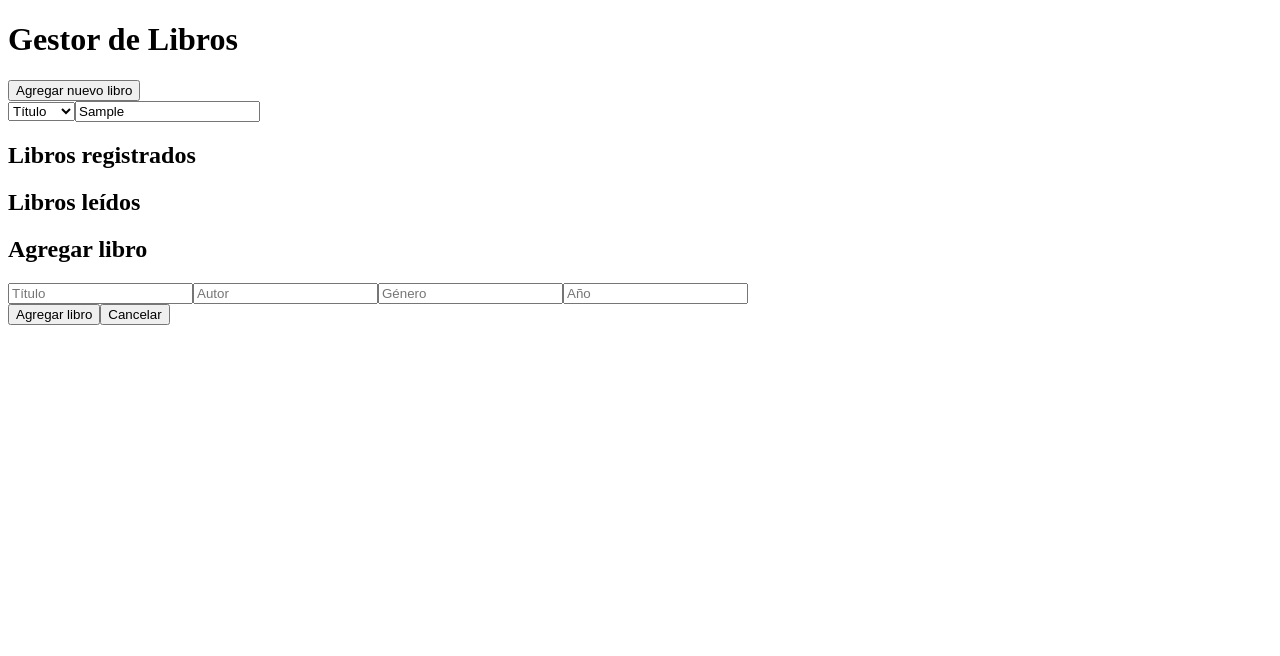
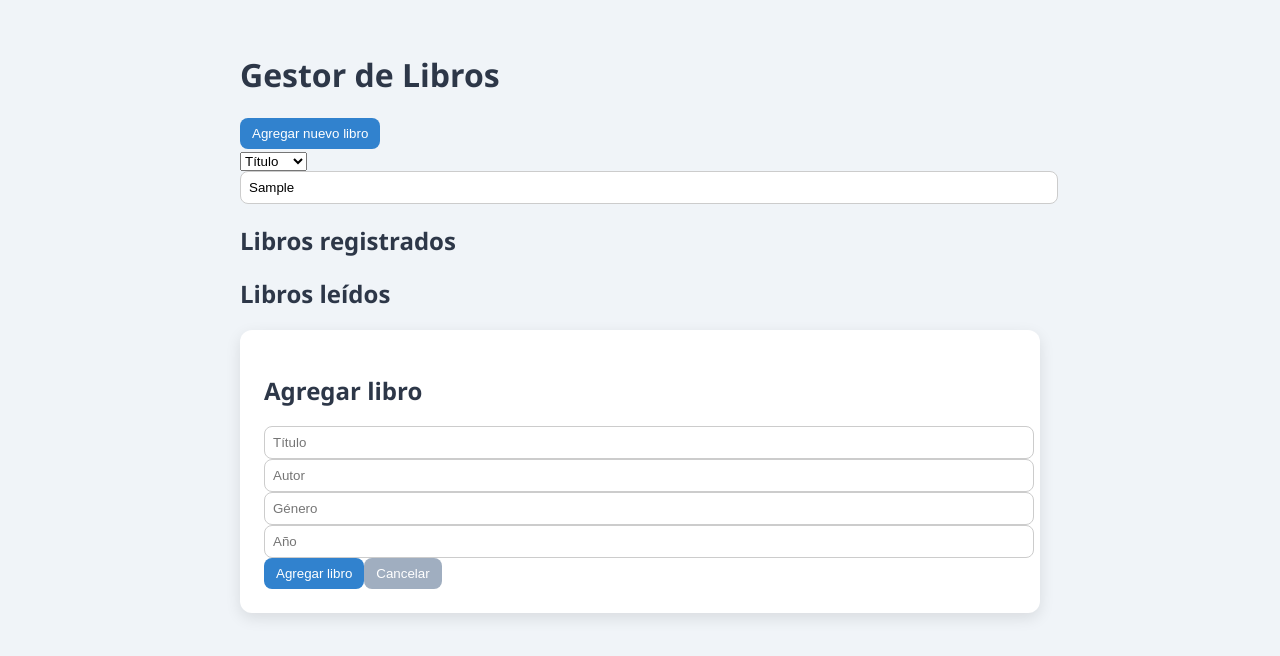
Before and after one commit to wuil2004/examen2, a React (Vite) app: page / in a window 1280 px wide. Both pictures are taken after typing "Sample" into the empty fields and a click on the button "Agregar nuevo libro". Shown: the top 656 px of the page. Built offline with nearby package versions, Linux system fonts and the light colour scheme.

Commit message:
funcional

```diff
--- a/src/App.jsx
+++ b/src/App.jsx
@@ -31,15 +31,14 @@ function App() {
   };
 
   return (
-    <div className="p-4">
+    <div className="container">
       <h1 className="text-2xl font-bold mb-4">Gestor de Libros</h1>
-      <button onClick={handleAdd} className="bg-green-600 text-white px-3 py-1 rounded mb-4">
+      <button onClick={handleAdd} className="primary mb-4">
         Agregar nuevo libro
       </button>
       <BookFilters filters={filters} setFilters={setFilters} />
       <BookList filters={filters} onEdit={handleEdit} />
       <ReadBooks />
-
       {showForm && (
         <BookForm
           editableBook={editableBook}
@@ -49,6 +48,7 @@ function App() {
       )}
     </div>
   );
+
 }
 
 export default App;
--- a/src/components/BookForm.jsx
+++ b/src/components/BookForm.jsx
@@ -36,10 +36,10 @@ export default function BookForm({ editableBook, onSave, onClose }) {
         <input placeholder="Año" value={form.year} onChange={e => setForm({ ...form, year: e.target.value })} />
 
         <div className="flex gap-2 mt-2">
-          <button type="submit" className="bg-blue-500 text-white px-2 py-1 rounded">
+          <button type="submit" className="primary">
             {editableBook ? "Guardar cambios" : "Agregar libro"}
           </button>
-          <button type="button" className="bg-gray-400 text-white px-2 py-1 rounded" onClick={onClose}>
+          <button type="button" className="secondary" onClick={onClose}>
             Cancelar
           </button>
         </div>
--- a/src/components/BookList.jsx
+++ b/src/components/BookList.jsx
@@ -14,13 +14,18 @@ export default function BookList({ filters, onEdit }) {
         <div>
             <h2>Libros registrados</h2>
             {filtered.map(book => (
-          <div key={book.id}>
+                <div key={book.id} className={`book-card ${book.read ? "read" : ""}`}>
                     <strong>{book.title}</strong> - {book.author} ({book.year}) [{book.genre}]
-            <button onClick={() => toggleRead(book.id)}>{book.read ? "Marcar como no leído" : "Marcar como leído"}</button>
-            <button onClick={() => onEdit(book)}>Editar</button>
-            <button onClick={() => deleteBook(book.id)}>Eliminar</button>
+                    <div>
+                        <button onClick={() => toggleRead(book.id)} className="secondary">
+                            {book.read ? "Marcar como no leído" : "Marcar como leído"}
+                        </button>
+                        <button onClick={() => onEdit(book)} className="primary">Editar</button>
+                        <button onClick={() => deleteBook(book.id)} className="secondary">Eliminar</button>
+                    </div>
                 </div>
             ))}
+
         </div>
     );
 }
--- a/src/index.css
+++ b/src/index.css
@@ -0,0 +1,85 @@
+/* index.css */
+
+body {
+  font-family: 'Segoe UI', Tahoma, Geneva, Verdana, sans-serif;
+  margin: 0;
+  padding: 0;
+  background: #f0f4f8;
+  color: #2c3e50;
+}
+
+h1, h2 {
+  color: #2d3748;
+}
+
+button {
+  border: none;
+  cursor: pointer;
+  transition: background 0.3s ease;
+}
+
+input {
+  padding: 8px;
+  border-radius: 8px;
+  border: 1px solid #ccc;
+  width: 100%;
+  transition: border 0.3s ease;
+}
+
+input:focus {
+  border-color: #3182ce;
+  outline: none;
+}
+
+form {
+  background: white;
+  padding: 1.5rem;
+  border-radius: 12px;
+  box-shadow: 0 5px 15px rgba(0, 0, 0, 0.1);
+}
+
+button.primary {
+  background-color: #3182ce;
+  color: white;
+  padding: 8px 12px;
+  border-radius: 8px;
+}
+
+button.primary:hover {
+  background-color: #2b6cb0;
+}
+
+button.secondary {
+  background-color: #a0aec0;
+  color: white;
+  padding: 8px 12px;
+  border-radius: 8px;
+}
+
+button.secondary:hover {
+  background-color: #718096;
+}
+
+.container {
+  max-width: 800px;
+  margin: auto;
+  padding: 2rem;
+}
+
+.book-card {
+  background: white;
+  border-left: 5px solid #3182ce;
+  margin-bottom: 1rem;
+  padding: 1rem;
+  border-radius: 8px;
+  box-shadow: 0 2px 6px rgba(0, 0, 0, 0.05);
+}
+
+.book-card.read {
+  border-left-color: #48bb78;
+  opacity: 0.8;
+}
+
+.book-card button {
+  margin-left: 8px;
+}
```
Lines whose indentation alone changed are shown as unchanged.
